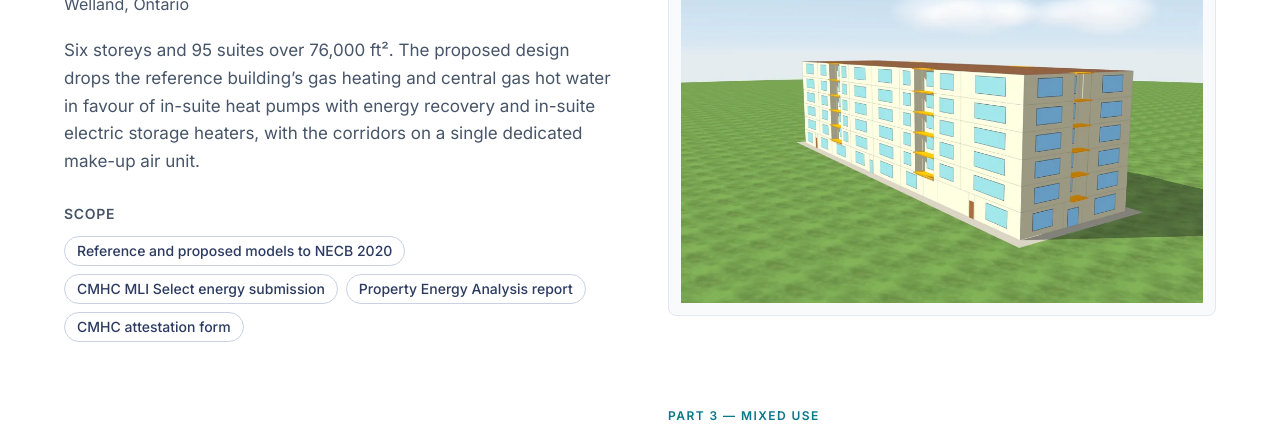
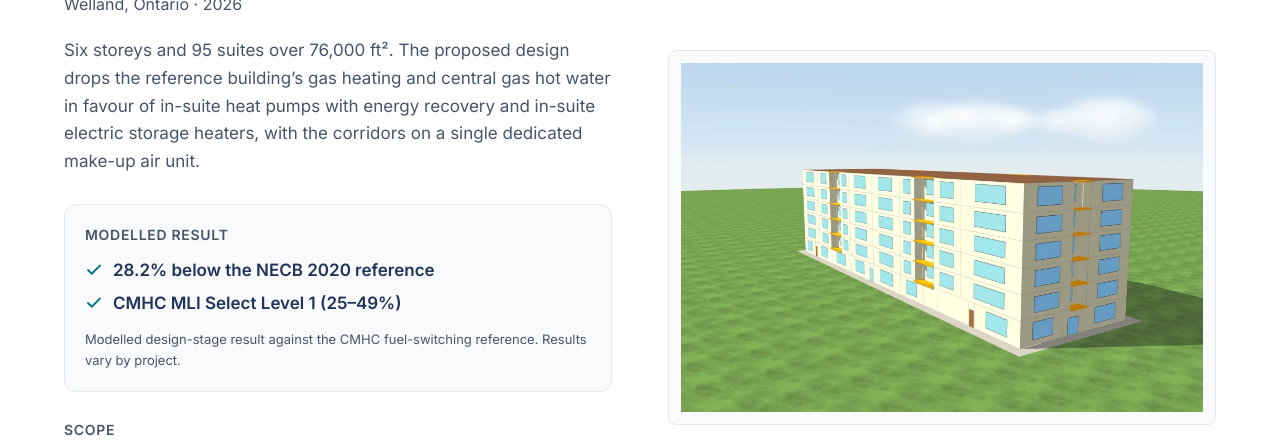
Before and after one commit to tavakolimohsen-netizen/enerbate, an Astro site: page /projects in a window 1280 px wide. Shown: the part 559-999 px from the top of the page. Built offline with nearby package versions, Linux system fonts and the light colour scheme; Astro itself is replaced by a stand-in of ours.

Commit message:
Show modelled results on the projects page
Adds the result block and the delivery year, caps the home page grid at three cards, and widens the page copy from British Columbia to include Ontario.

Co-Authored-By: Claude Opus 5 <noreply@anthropic.com>
Claude-Session: https://claude.ai/code/session_01WodAoJhc79a8GchEB47GeR

```diff
--- a/src/pages/index.astro
+++ b/src/pages/index.astro
@@ -244,7 +244,7 @@ const codeBadges = [
 
     <ul class="mt-12 grid gap-6 md:grid-cols-3">
       {
-        projects.map((p) => (
+        projects.slice(0, 3).map((p) => (
           <li class="card group overflow-hidden">
             <div class="flex aspect-[4/3] items-center justify-center overflow-hidden bg-navy-50">
               <img
--- a/src/pages/projects.astro
+++ b/src/pages/projects.astro
@@ -15,12 +15,12 @@ const portfolio = [
 
 <Base
   title="Projects"
-  description="Selected energy modelling and audit projects across British Columbia — Part 3 institutional and multi-family buildings, existing-building audits and Part 9 volume work."
+  description="Selected energy modelling and audit projects across Canada — CMHC MLI Select submissions, BC Energy Step Code permit reports, Part 3 institutional and multi-family buildings, and existing-building audits."
 >
   <PageHero
     eyebrow="Selected work"
     title="Projects we have modelled"
-    lede="Part 3 and Part 9 work across British Columbia and Québec, modelled in eQUEST and IES VE."
+    lede="Part 3 and Part 9 work across British Columbia, Ontario and Québec, modelled in eQUEST and IES VE."
     crumbs={[{ href: '/', label: 'Home' }]}
   />
 
@@ -33,8 +33,38 @@ const portfolio = [
               <div class:list={[i % 2 === 1 && 'lg:order-2']}>
                 <p class="eyebrow">{p.type}</p>
                 <h2 class="mt-3 text-2xl md:text-3xl">{p.name}</h2>
-                <p class="mt-2 text-body">{p.location}</p>
+                <p class="mt-2 text-body">
+                  {p.location}
+                  {p.year && <span> &middot; {p.year}</span>}
+                </p>
                 <p class="mt-5 text-[1.0625rem] leading-relaxed">{p.blurb}</p>
+                {p.results && (
+                  <div class="mt-7 rounded-xl border border-line bg-surface p-5">
+                    <h3 class="text-sm font-semibold uppercase tracking-wider text-body">
+                      Modelled result
+                    </h3>
+                    <ul class="mt-3 space-y-1.5">
+                      {p.results.map((r) => (
+                        <li class="flex gap-2.5 text-[1.0625rem] font-semibold text-navy-800">
+                          <svg
+                            width="18" height="18" viewBox="0 0 24 24" fill="none"
+                            stroke="#09768a" stroke-width="2.5" stroke-linecap="round"
+                            stroke-linejoin="round" aria-hidden="true" class="mt-1 shrink-0"
+                          >
+                            <path d="M20 6 9 17l-5-5" />
+                          </svg>
+                          <span>{r}</span>
+                        </li>
+                      ))}
+                    </ul>
+                    {p.resultNote && (
+                      <p class="mt-3 text-[0.8125rem] leading-relaxed text-body">
+                        {p.resultNote}
+                      </p>
+                    )}
+                  </div>
+                )}
+
                 <h3 class="mt-7 text-sm font-semibold uppercase tracking-wider text-body">
                   Scope
                 </h3>
```
